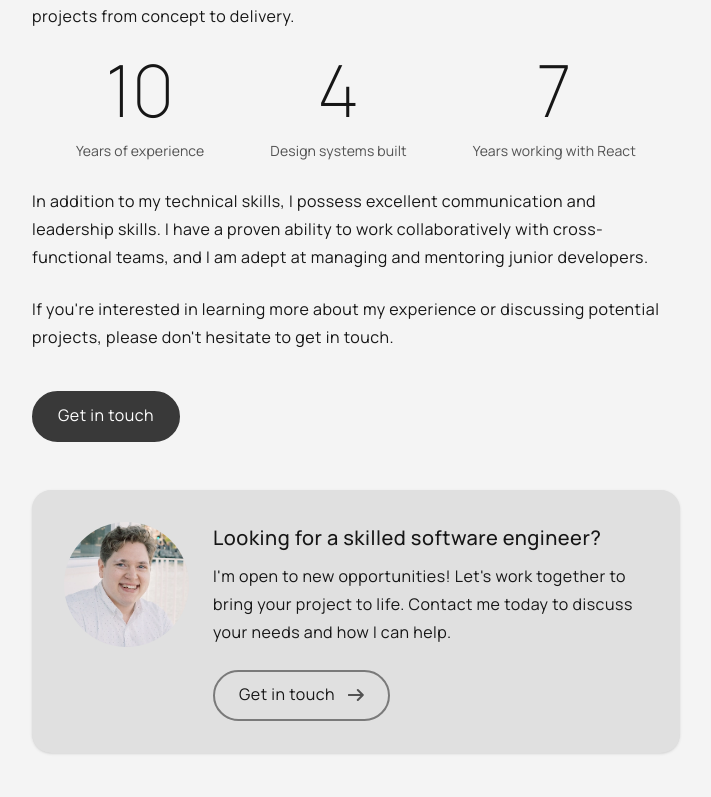
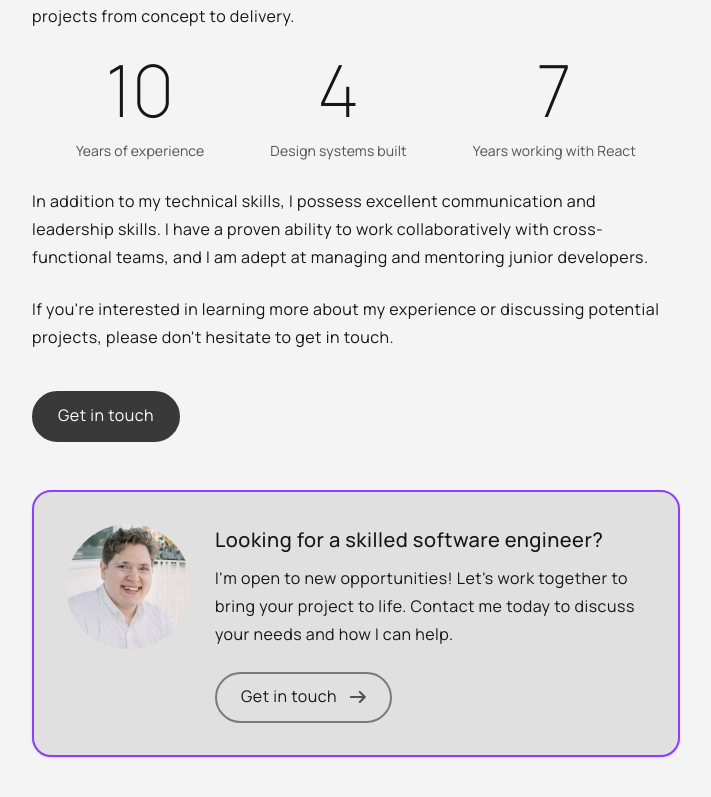
Before and after one commit to joshferrell/website, a Next.js app: page /about in a window 1280 px wide. Shown: the part 997-1794 px from the top of the page, without its empty margins (284-995 px from the left). Built offline with nearby package versions, Linux system fonts and the light colour scheme.

Commit message:
fix: border color on cta

```diff
--- a/src/components/cta/cta.module.css
+++ b/src/components/cta/cta.module.css
@@ -7,6 +7,7 @@
   display: flex;
   text-align: left;
   background-color: var(--border-accent);
+  border: 2px solid;
   border-color: var(--text-highlight);
   align-items: flex-start;
   gap: 1.5rem;
```
